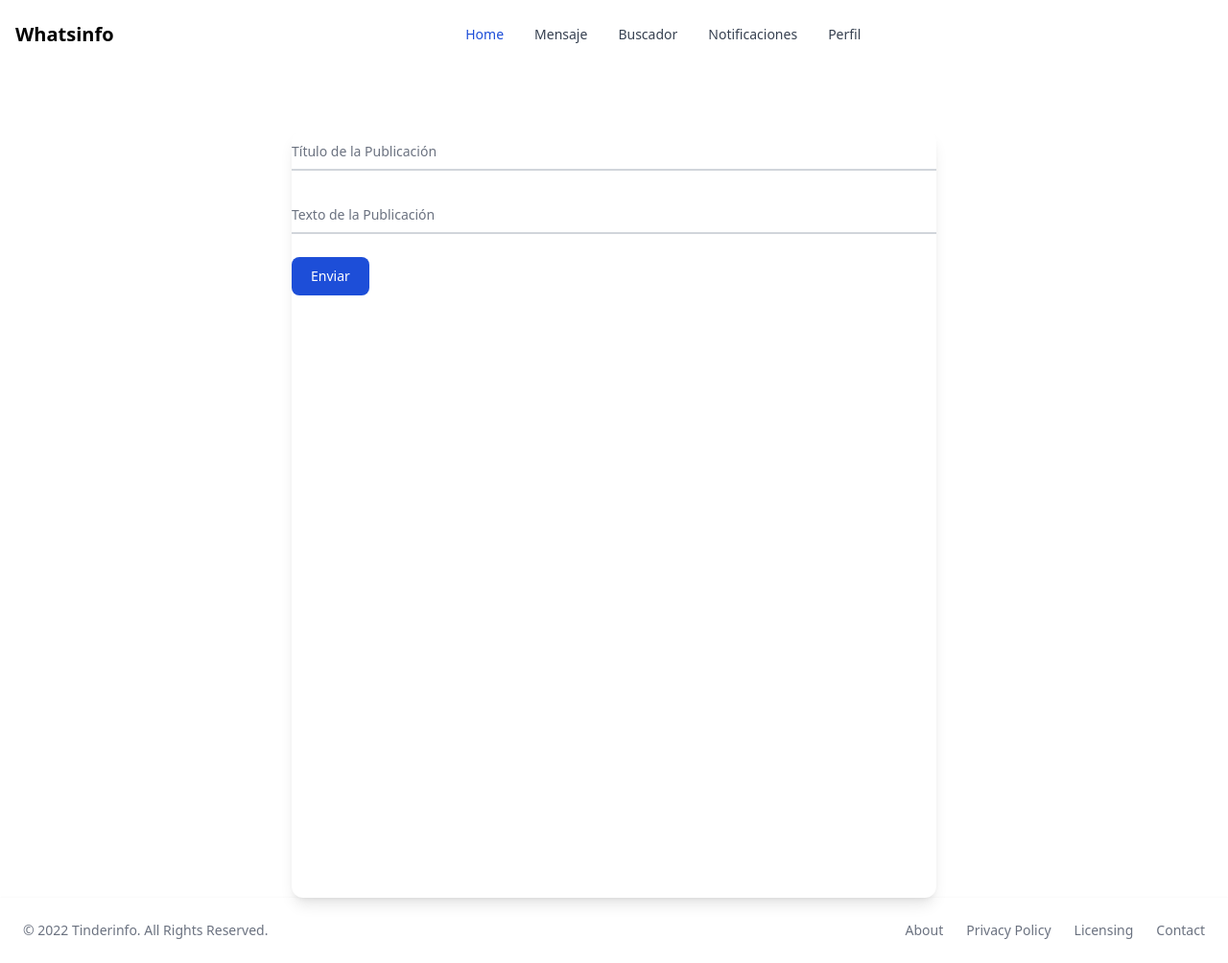
After one commit to AlejandroB10/Twitter-App-BD202, a PHP site: page /BD245614068P/crearPubHist.php?id=1 in a window 1280 px wide. The commit adds this page. Shown: the whole page at 96% size. Run offline with PHP 8.4, Linux system fonts and the light colour scheme; some libraries are stand-ins or nearby versions.

Commit message:
Puliendo un par de cosas

```diff
--- a/BD204305407Z/profileUser.php
+++ b/BD204305407Z/profileUser.php
@@ -256,7 +256,7 @@ $user_data = [
                     <div class="grid grid-cols-1 gap-8 lg:grid-cols-2">
 
                         <?php
-                        $history_query = "SELECT * FROM historia WHERE historia.nomUsuari = '$user_profile'";
+                        $history_query = "SELECT * FROM historia WHERE historia.nomUsuari = '$user_profile' AND (historia.privacitat = 'Publica' OR EXISTS (SELECT * FROM follow WHERE follow.nomUsuariSeguidor = '$user' AND follow.nomUsuariSeguint = '$user_profile'))";
                         $result_history = consultar("localhost", "root", "", $history_query);
                         while ($fila = mysqli_fetch_array($result_history)): ?>
                         <a href="showPubli.php?idHistorias=<?= $fila['idHistoria'] ?>">
--- /dev/null
+++ b/BD245614068P/crearPubHist.php
@@ -0,0 +1,44 @@
+<!-- Creamos formulario de hacer publicacion -->
+<html>
+<!DOCTYPE html>
+<html lang="en">
+
+<head>
+    <meta charset="UTF-8">
+    <meta http-equiv="X-UA-Compatible" content="IE=edge">
+    <meta name="viewport" content="width=device-width, initial-scale=1.0">
+    <title>Home</title>
+    <script src="../tailwind.js"></script>
+    <script src="https://cdn.lordicon.com/qjzruarw.js"></script>
+</head>
+
+<body>
+    <header>
+        <?php
+        include('../header.php');
+        $idHistoria = $_GET['id'];
+        ?>
+    </header>
+    <div class="relative min-h-screen  max-w-md mx-auto md:max-w-2xl mt-6 min-w-0 break-words bg-white w-full mb-0 shadow-lg rounded-xl mt-16">
+
+        <form method="POST" action="../BD245614068P/insertPubHis.php?id=<?= $idHistoria ?>">
+
+            <div class="relative z-0 mb-6 w-full group">
+                <input type="text" name="titulo" id="titulo" class="block py-2.5 px-0 w-full text-sm text-gray-900 bg-transparent border-0 border-b-2 border-gray-300 appearance-none focus:outline-none focus:ring-0 focus:border-blue-600 peer" placeholder=" " required />
+                <label for="floating_email" class="peer-focus:font-medium absolute text-sm text-gray-500 duration-300 transform -translate-y-6 scale-75 top-3 -z-10 origin-[0] peer-focus:left-0 peer-focus:text-blue-600 peer-placeholder-shown:scale-100 peer-placeholder-shown:translate-y-0 peer-focus:scale-75 peer-focus:-translate-y-6">Título de la Publicación</label>
+            </div>
+            <div class="relative z-0 mb-6 w-full group">
+                <input type="text" name="texto" id="texto" class="block py-2.5 px-0 w-full text-sm text-gray-900 bg-transparent border-0 border-b-2 border-gray-300 appearance-none  focus:outline-none focus:ring-0 focus:border-blue-600 peer" placeholder=" " required />
+                <label for="floating_last_name" class="peer-focus:font-medium absolute text-sm text-gray-500 duration-300 transform -translate-y-6 scale-75 top-3 -z-10 origin-[0] peer-focus:left-0 peer-focus:text-blue-600 peer-placeholder-shown:scale-100 peer-placeholder-shown:translate-y-0 peer-focus:scale-75 peer-focus:-translate-y-6">Texto de la Publicación</label>
+            </div>
+
+            <button type="submit" class="text-white bg-blue-700 hover:bg-blue-800 focus:ring-4 focus:outline-none focus:ring-blue-300 font-medium rounded-lg text-sm w-full sm:w-auto px-5 py-2.5 text-center">Enviar</button>
+        </form>
+    </div>
+
+    <footer>
+        <?php include('../footer.php'); ?>
+    </footer>
+</body>
+
+</html>
--- a/BD245614068P/insertHist.php
+++ b/BD245614068P/insertHist.php
@@ -9,5 +9,5 @@
 
     $sql = "INSERT INTO historia (titleHist, textHist, privacitat, nomUsuari) VALUES ('$titulo', '$texto', '$privacidad', '$user')";
     consultar("localhost", "root", "", $sql);
-    header("Location: ../BD204305407Z/showPubli.php");
+    header("Location: ../BD204305407Z/profile.php");
 ?>
--- a/BD245614068P/insertPubHis.php
+++ b/BD245614068P/insertPubHis.php
@@ -9,5 +9,5 @@
 
     $sql = "INSERT INTO publicacio (titlePub, textPub, nomUsuari, idHistoria) VALUES ('$titulo', '$texto', '$user', '$idHistoria')";
     consultar("localhost", "root", "", $sql);
-    header("Location: publicacio.php");
+    header("Location: ../BD204305407Z/showPubli.php?idHistorias=$idHistoria");
 ?>
```
Also changed, not shown: BD204305407Z/showPubli.php (+6 -2 lines).
